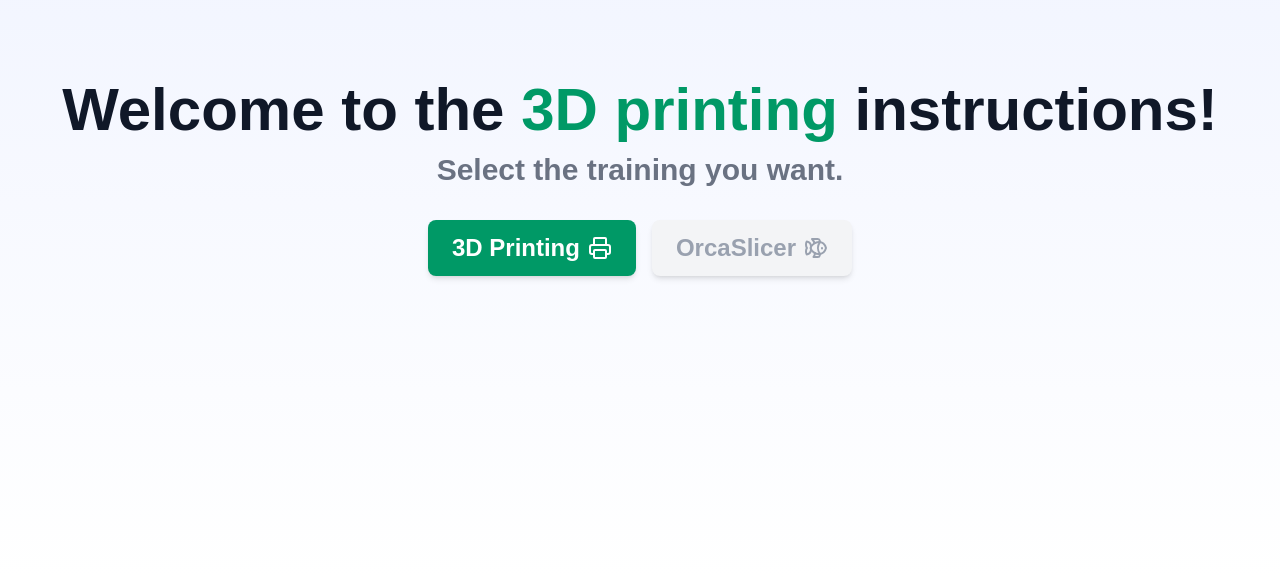
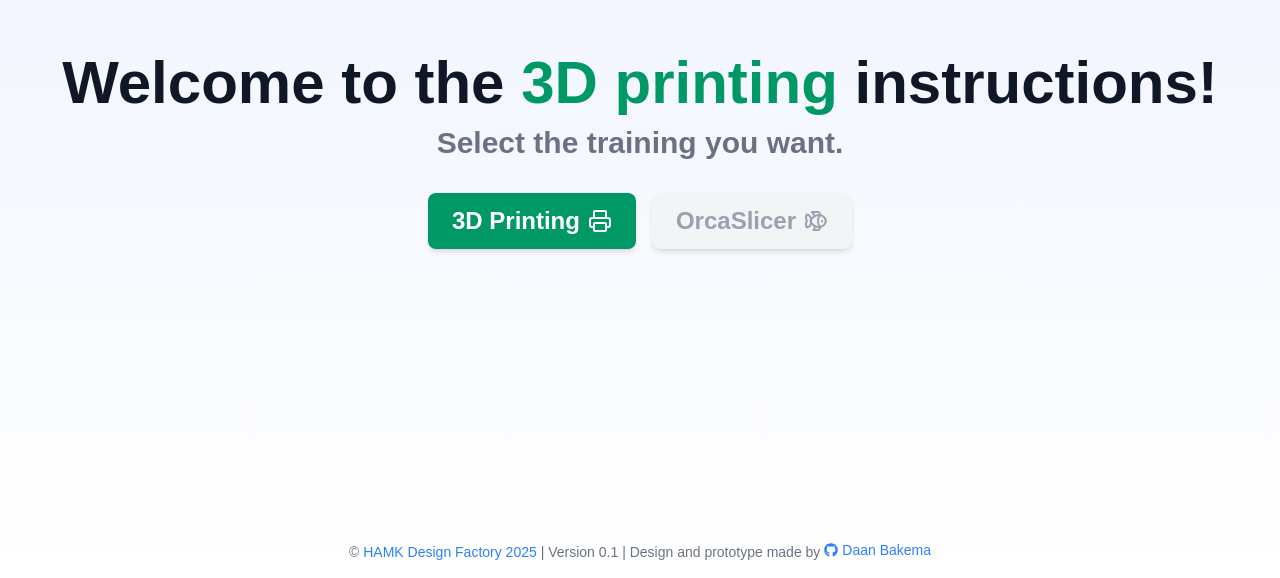
Before and after one commit to qwertygehaktbal/3DPrintingInstructions, a React (Vite) app: page / in a window 1280 px wide. Shown: the part 222-800 px from the top of the page. Built offline with nearby package versions, Linux system fonts and the light colour scheme.

Commit message:
new orca info page, changed tutorial text, added footer message, new button and icons.

```diff
--- a/package.json
+++ b/package.json
@@ -18,6 +18,7 @@
     "lucide-react": "^0.488.0",
     "react": "^19.0.0",
     "react-dom": "^19.0.0",
+    "react-icons": "^5.5.0",
     "react-router": "^7.5.0"
   },
   "devDependencies": {
--- a/src/App.jsx
+++ b/src/App.jsx
@@ -1,6 +1,7 @@
 import React from "react";
 import Home from "./pages/Home";
 import Tutorial from "./pages/Tutorial";
+import OrcaInfo from "./pages/OrcaInfo";
 import Instructions from "./pages/Instructions";
 import Test from "./pages/Test";
 import End from "./pages/End";
@@ -24,6 +25,10 @@
                         element={<Tutorial />}
                     />
                     <Route
+                        path="/orcainfo"
+                        element={<OrcaInfo />}
+                    />
+                    <Route
                         path="/test"
                         element={<Test />}
                     />
--- a/src/components/Button.jsx
+++ b/src/components/Button.jsx
@@ -6,6 +6,7 @@
     base: "inline-flex items-center justify-center rounded-lg px-4 py-2 font-medium transition-colors cursor-pointer",
     variants: {
         start: "px-6 py-3 bg-emerald-600 text-white text-2xl font-semibold rounded-lg shadow-md hover:bg-emerald-700 transition duration-200 ease-in-out",
+        orca: "px-6 py-3 bg-gray-100 text-gray-400 text-2xl font-semibold rounded-lg shadow-md hover:bg-gray-200 transition duration-200 ease-in-out",
         next: "px-4 py-1 bg-emerald-600 text-white text-2xl font-semibold rounded-lg shadow-md hover:bg-emerald-700 transition duration-200 ease-in-out",
         back: "px-6 py-3 bg-red-600 text-white text-2xl font-semibold rounded-lg shadow-md hover:bg-red-700 transition duration-200 ease-in-out",
         disabled:
--- a/src/components/Layout.jsx
+++ b/src/components/Layout.jsx
@@ -1,12 +1,39 @@
+//
 import React from "react";
 import { Outlet } from "react-router";
 import "@fontsource-variable/inter";
 import "../App.css";
+import { FaGithub } from "react-icons/fa";
 
 export const Layout = () => {
     return (
-        <main className="font-sans min-h-screen bg-gradient-to-b from-indigo-50 to-white flex items-center justify-center px-4">
-            <Outlet />
+        <main className="font-sans min-h-screen flex flex-col bg-gradient-to-b from-indigo-50 to-white">
+            <div className="flex-grow flex items-center justify-center px-4">
+                <Outlet />
+            </div>
+            <footer className="w-full mx-auto max-w-screen-xl p-4">
+                <span className="text-sm text-gray-500 text-center block dark:text-gray-400">
+                    ©
+                    <a
+                        href="https://www.hamk.fi/en/student-pages/planning-your-studies/design-factory/"
+                        target="_blank"
+                        rel="noopener noreferrer"
+                        className="text-blue-500 hover:underline inline-flex items-center ml-1"
+                    >
+                        HAMK Design Factory 2025
+                    </a>{" "}
+                    | Version 0.1 | Design and prototype made by
+                    <a
+                        href="https://github.com/qwertygehaktbal"
+                        target="_blank"
+                        rel="noopener noreferrer"
+                        className="text-blue-500 hover:underline inline-flex items-center ml-1"
+                    >
+                        <FaGithub className="mr-1" />
+                        Daan Bakema
+                    </a>
+                </span>
+            </footer>
         </main>
     );
 };
--- a/src/pages/Home.jsx
+++ b/src/pages/Home.jsx
@@ -20,7 +20,10 @@
                     3D Printing <Printer className="ml-2 h-6 w-6" />
                 </Button>
 
-                <Button variant="disabled">
+                <Button
+                    variant="orca"
+                    to="/orcainfo"
+                >
                     {" "}
                     OrcaSlicer
                     <Fish className="ml-2 h-6 w-6" />{" "}
--- /dev/null
+++ b/src/pages/OrcaInfo.jsx
@@ -0,0 +1,29 @@
+import { ArrowBigLeftDash } from "lucide-react";
+import Button from "../components/Button";
+
+export const OrcaInfo = () => {
+    return (
+        <div className="text-center">
+            <h1 className="text-3xl md:text-5xl font-bold text-gray-900 mb-3">
+                OrcaSlicer instructions
+            </h1>
+            <h2 className="text-1xl md:text-2xl font-semibold text-gray-500 mb-8 mx-50">
+                OrcaSlicer instructions are not available right now. If you feel
+                that the same type of training like in the 3D printing
+                instruction tool will help you learn OrcaSlicer software, please
+                give us feedback and explain why you think this will be useful
+                for your training.
+            </h2>
+            <div className="flex justify-center items-center gap-x-4 mt-6">
+                <Button
+                    variant="back"
+                    to="/"
+                >
+                    <ArrowBigLeftDash className="mr-2" /> Back to home
+                </Button>
+            </div>
+        </div>
+    );
+};
+
+export default OrcaInfo;
--- a/src/pages/Tutorial.jsx
+++ b/src/pages/Tutorial.jsx
@@ -15,7 +15,9 @@
                 Max that is used for 3D printing in the ProtoLab of the HAMK
                 Design Factory. These instructions are separated in 10 different
                 tasks. In order to finish the instructions, you must complete
-                every tasks with the necessary steps.
+                every task with the necessary steps. When you've done a step,
+                make sure to tick the checkbox before continuing on to the next
+                step.
             </h2>
             <h3>
                 <i>
```
Also changed, not shown: src/components/Hint.jsx (+0 -30 lines), 1 other file (tests, documents, lock files or other folders).
